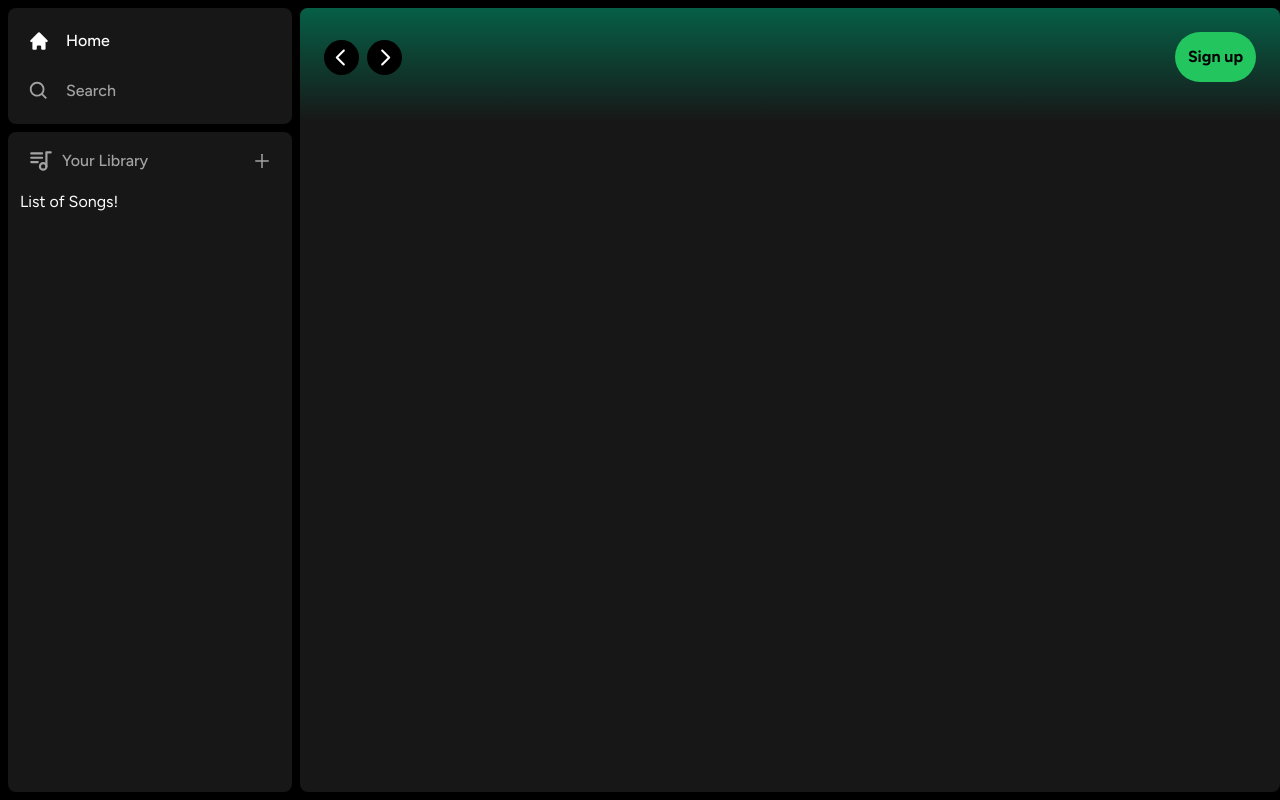
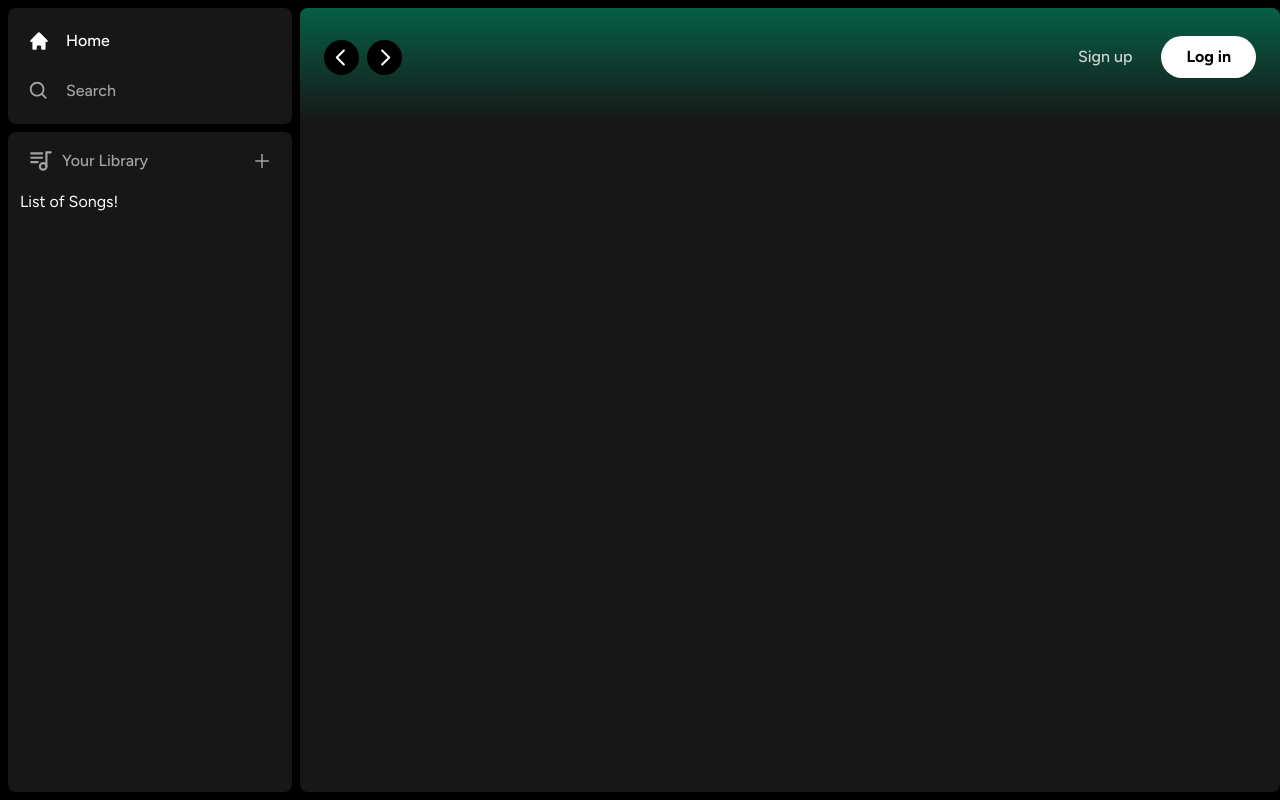
Before and after one commit to multisonic/spotify-clone, a Next.js app: page / in a window 1280 px wide. Built offline with nearby package versions, Linux system fonts and the light colour scheme.

Commit message:
Add sign up and log in buttons with custom styles

```diff
--- a/components/Header.tsx
+++ b/components/Header.tsx
@@ -67,7 +67,28 @@
         >
           <>
             <div>
-              <Button>Sign up</Button>
+              <Button
+                onClick={() => {}}
+                className="
+                  bg-transparent
+                  text-neutral-300
+                  font-medium
+                "
+              >
+                Sign up
+              </Button>
+            </div>
+            <div>
+              <Button
+                onClick={() => {}}
+                className="
+                  bg-white
+                  px-6
+                  py-2
+                "
+              >
+                Log in
+              </Button>
             </div>
           </>
         </div>
```
